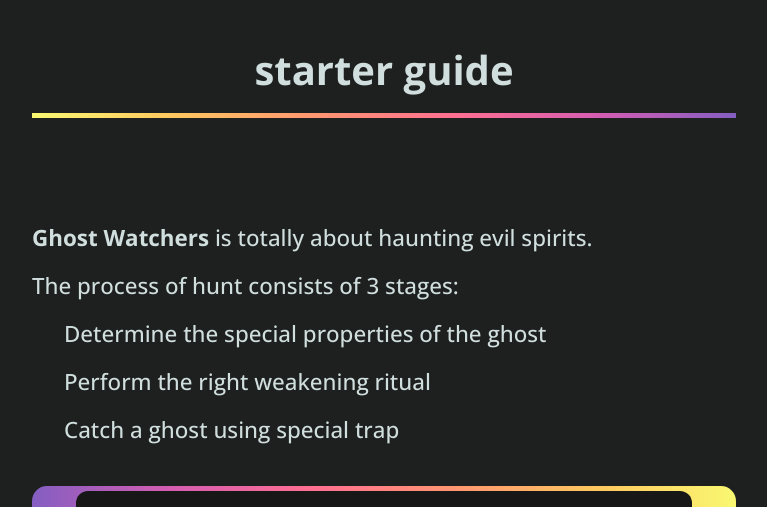
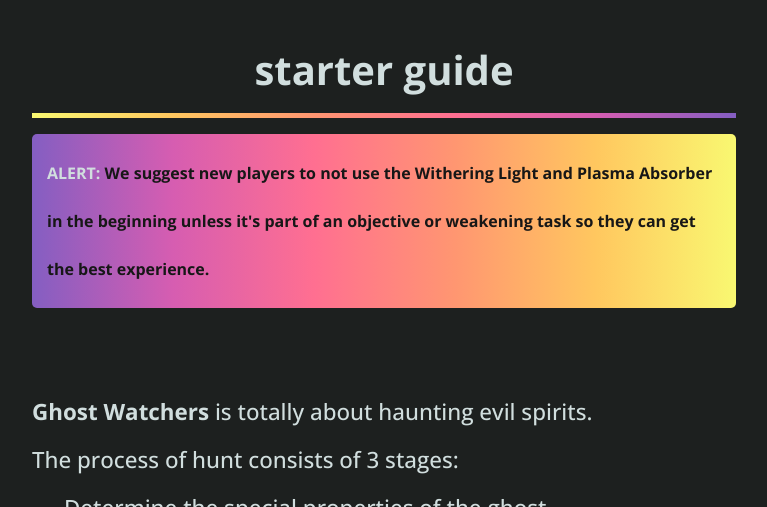
Before and after one commit to beebsis/ghostWatchers, a plain HTML site: page index.html in a window 1280 px wide. Shown: the part 293-800 px from the top of the page, without its empty margins (256-1023 px from the left). Drawn offline with nearby package versions, Linux system fonts and the light colour scheme.

Commit message:
Added alerts
Added alerts to ensure players about warnings, tips and others. For an example Withering light and Plasma Absorber are currently too strong and can ruin the gameplay for new players and old players.

```diff
--- a/css/main.css
+++ b/css/main.css
@@ -37,6 +37,17 @@ html, body {
     justify-content: center;
     align-content: space-between;
     align-items: center;
+}
+
+.alert {
+    font-weight: bold;
+    background: linear-gradient(90deg, #845ec2 0%, #d65db1 20%, #ff6f91 40%, #ff9671 60%, #ffc75f 80%, #f9f871 100%);
+    border-radius: 5px;
+    padding: 15px;
+}
+
+.alert p {
+    color:rgb(23, 23, 23);
 }
 
 .introduction-info {
--- a/index.html
+++ b/index.html
@@ -57,6 +57,9 @@
                 <div class="guide-info">
                     <div>
                         <div class="introduction">
+                            <div class="alert">
+                                <p class="alert-message"> <span class="alert-span">ALERT: </span>  We suggest new players to not use the Withering Light and Plasma Absorber in the beginning unless it's part of an objective or weakening task so they can get the best experience.</p>
+                            </div>
                             <div class="introduction-info">
                                 <div class="intro-text">
                                     <p>
```
